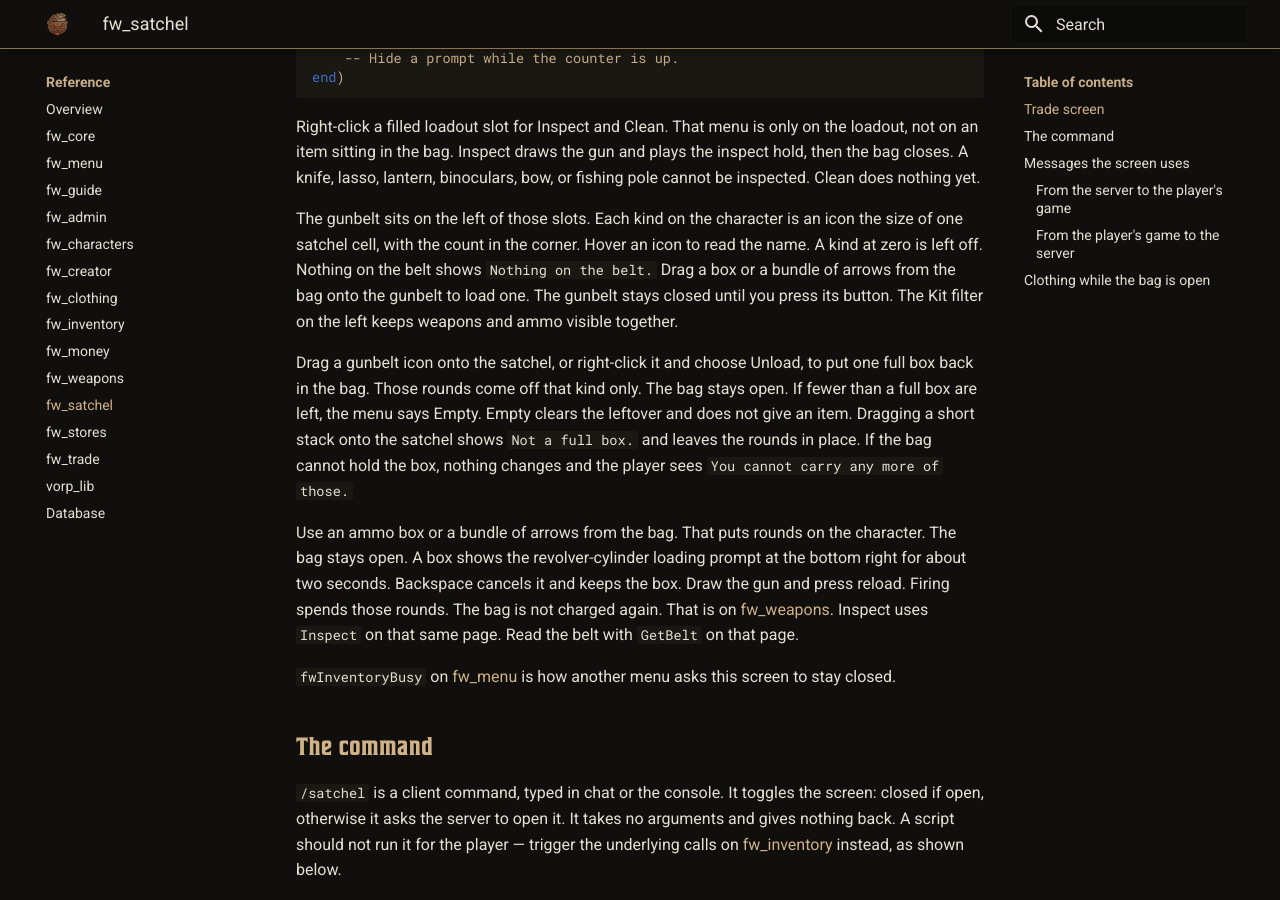
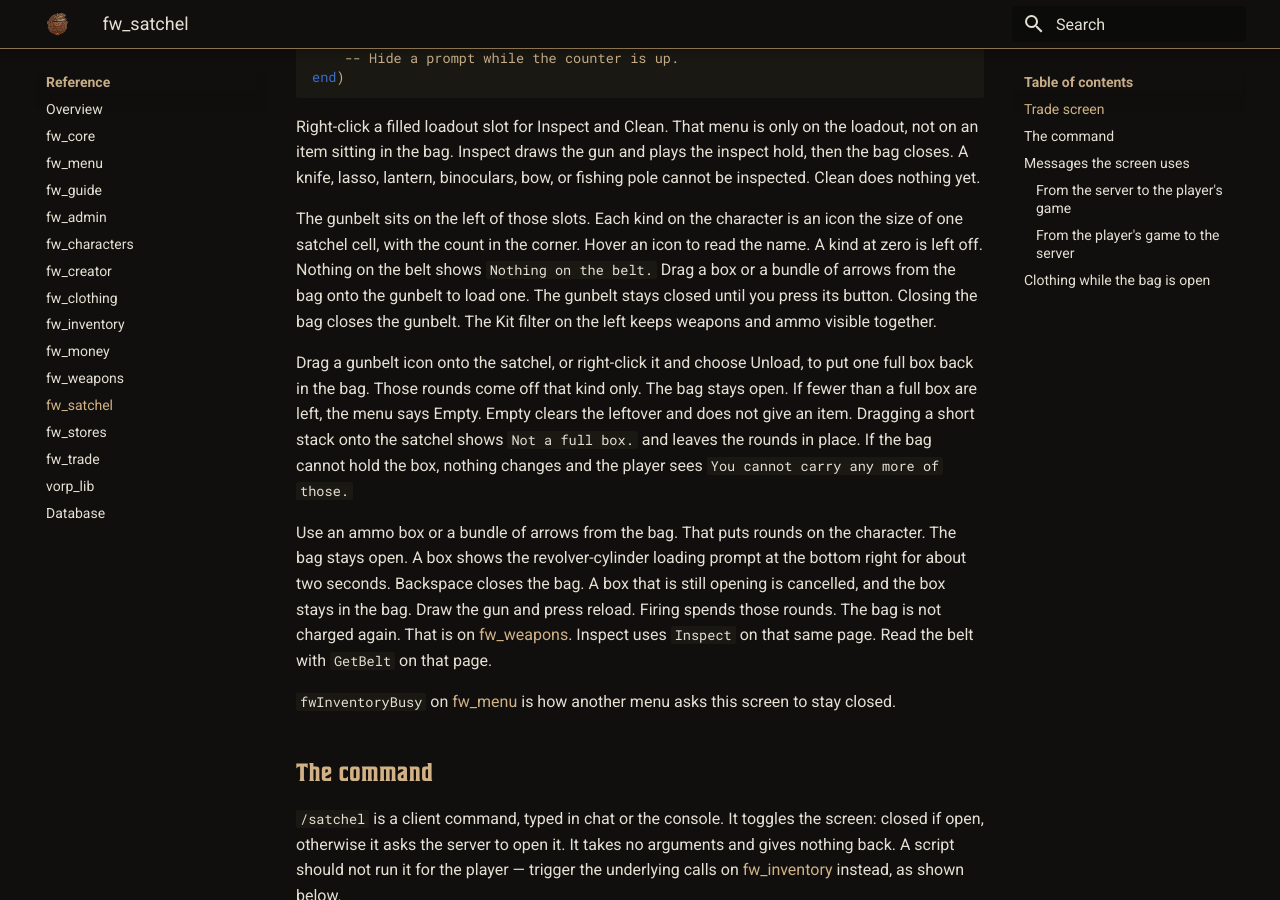
Before and after one commit to Benality/fw-framework-docs, an MkDocs documentation site: the page built from content/fw-satchel.md, in a window 1280 px wide and 900 px high, scrolled down 1260 px. Built offline with MkDocs 1.6.1 and Material for MkDocs 9.7.7, drawn with Linux system fonts in a browser that asks for light colours; some of the changed text lies outside the part shown.

Commit message:
Say which keys close the bag, and that the gunbelt closes with it.
Co-authored-by: Cursor <cursoragent@cursor.com>

```diff
--- a/content/fw-satchel.md
+++ b/content/fw-satchel.md
@@ -4,7 +4,7 @@ Runs on the player's game. There is no code on the server. This is the bag scree
 
 It has no exports and no state bag. Give an item, open a chest, or define an item with the calls on the inventory page. Read the equipped weapons with `GetKit` on the weapons page. This page exists so you know which messages the screen is already listening for, and which call to use instead of sending your own.
 
-The player opens the bag with `B`, or by typing `/satchel`. Escape or Tab closes it. Closing the bag also closes an open chest or pouch. During a trade, Escape or Tab declines the trade instead, and the bag closes when the trade ends. That flow is on [fw_trade](fw-trade.md).
+The player opens the bag with `B`, or by typing `/satchel`. `B`, Escape, Backspace, or Tab closes it. Closing the bag also closes the gunbelt, and an open chest or pouch. During a trade, those same keys decline the trade instead, and the bag closes when the trade ends. That flow is on [fw_trade](fw-trade.md).
 
 Right-click a placement in the bag for Use, Give, Drop, or Split. Give hides the bag, shows markers on nearby players, and hands that whole stack to the one they click. The bag comes back after. Split is only there when the stack is more than one. Give is not on the menu during a trade.
 
@@ -31,11 +31,11 @@ end)
 
 Right-click a filled loadout slot for Inspect and Clean. That menu is only on the loadout, not on an item sitting in the bag. Inspect draws the gun and plays the inspect hold, then the bag closes. A knife, lasso, lantern, binoculars, bow, or fishing pole cannot be inspected. Clean does nothing yet.
 
-The gunbelt sits on the left of those slots. Each kind on the character is an icon the size of one satchel cell, with the count in the corner. Hover an icon to read the name. A kind at zero is left off. Nothing on the belt shows `Nothing on the belt.` Drag a box or a bundle of arrows from the bag onto the gunbelt to load one. The gunbelt stays closed until you press its button. The Kit filter on the left keeps weapons and ammo visible together.
+The gunbelt sits on the left of those slots. Each kind on the character is an icon the size of one satchel cell, with the count in the corner. Hover an icon to read the name. A kind at zero is left off. Nothing on the belt shows `Nothing on the belt.` Drag a box or a bundle of arrows from the bag onto the gunbelt to load one. The gunbelt stays closed until you press its button. Closing the bag closes the gunbelt. The Kit filter on the left keeps weapons and ammo visible together.
 
 Drag a gunbelt icon onto the satchel, or right-click it and choose Unload, to put one full box back in the bag. Those rounds come off that kind only. The bag stays open. If fewer than a full box are left, the menu says Empty. Empty clears the leftover and does not give an item. Dragging a short stack onto the satchel shows `Not a full box.` and leaves the rounds in place. If the bag cannot hold the box, nothing changes and the player sees `You cannot carry any more of those.`
 
-Use an ammo box or a bundle of arrows from the bag. That puts rounds on the character. The bag stays open. A box shows the revolver-cylinder loading prompt at the bottom right for about two seconds. Backspace cancels it and keeps the box. Draw the gun and press reload. Firing spends those rounds. The bag is not charged again. That is on [fw_weapons](fw-weapons.md). Inspect uses `Inspect` on that same page. Read the belt with `GetBelt` on that page.
+Use an ammo box or a bundle of arrows from the bag. That puts rounds on the character. The bag stays open. A box shows the revolver-cylinder loading prompt at the bottom right for about two seconds. Backspace closes the bag. A box that is still opening is cancelled, and the box stays in the bag. Draw the gun and press reload. Firing spends those rounds. The bag is not charged again. That is on [fw_weapons](fw-weapons.md). Inspect uses `Inspect` on that same page. Read the belt with `GetBelt` on that page.
 
 `fwInventoryBusy` on [fw_menu](fw-menu.md) is how another menu asks this screen to stay closed.
 
```
Also changed, not shown: content/fw-inventory.md (+2 -2 lines), content/fw-trade.md (+1 -1 lines), content/fw-weapons.md (+1 -1 lines).
